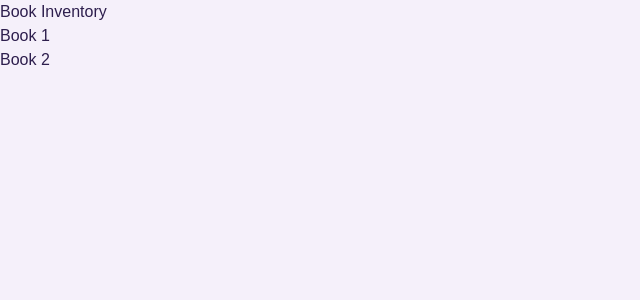
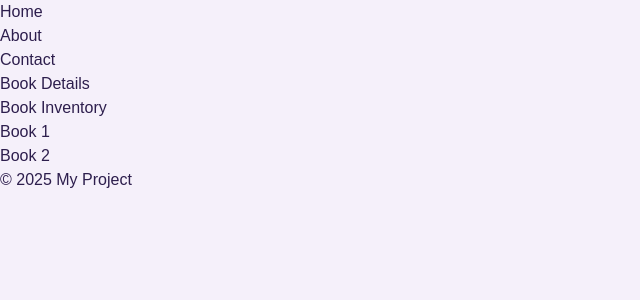
Before and after one commit to Namedoga/A-Modern-Book-Inventory-Explorer, a Next.js app in the folder my-app/: page / in a window 1280 px wide. Shown: the top 300 px of the page, without its empty margins (0-640 px from the left). Built offline with nearby package versions, Linux system fonts and the light colour scheme.

Commit message:
Added more to index/home page for dic

```diff
--- a/my-app/src/pages/index.tsx
+++ b/my-app/src/pages/index.tsx
@@ -1,5 +1,6 @@
+// pages/index.tsx
 import { useState, useEffect } from 'react';
-
+import Layout from '../layout/Layout';
 
 interface Book {
   id: number;
@@ -11,7 +12,6 @@ const Home = () => {
 
   useEffect(() => {
 
-
     setBooks([
       { id: 1, title: "Book 1" },
       { id: 2, title: "Book 2" },
@@ -19,14 +19,18 @@ const Home = () => {
   }, []);
 
   return (
+    <Layout>
       <div>
         <h1>Book Inventory</h1>
         <ul>
           {books.map(book => (
-          <li key={book.id}>{book.title}</li>
+            <li key={book.id}>
+              <a href={`/book/${book.id}`}>{book.title}</a>
+            </li>
           ))}
         </ul>
       </div>
+    </Layout>
   );
 };
 
```
Also changed, not shown: package.json (added, +8 -0 lines), 1 other file (tests, documents, lock files or other folders). Lines whose indentation alone changed are shown as unchanged.
